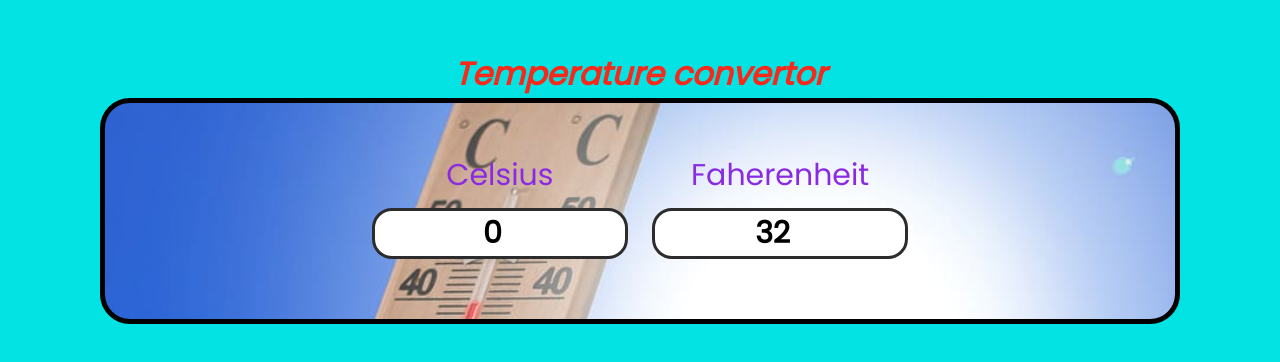
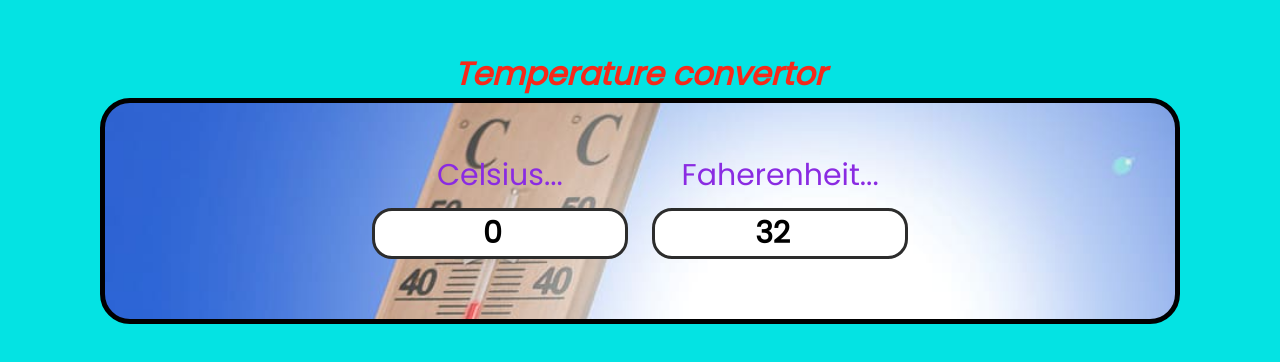
Before and after one commit to ishika-28-03/temperatureC2F, a plain HTML site: page index.html in a window 1280 px wide. Drawn offline with Linux system fonts and the light colour scheme.

Commit message:
changed context

```diff
--- a/index.html
+++ b/index.html
@@ -15,11 +15,11 @@
     <h1>Temperature convertor</h1>
     <div id="container">
         <div class ="input-div">
-            <level class="one">Celsius</level><br>
+            <level class="one">Celsius...</level><br>
             <input type="number" value="0" id="cel" class="inp">
         </div>
         <div class="input-div">
-            <level class="one">Faherenheit</level><br>
+            <level class="one">Faherenheit...</level><br>
 
             <input type="number" value="32" id="feh" class="inp">
         </div>
```
